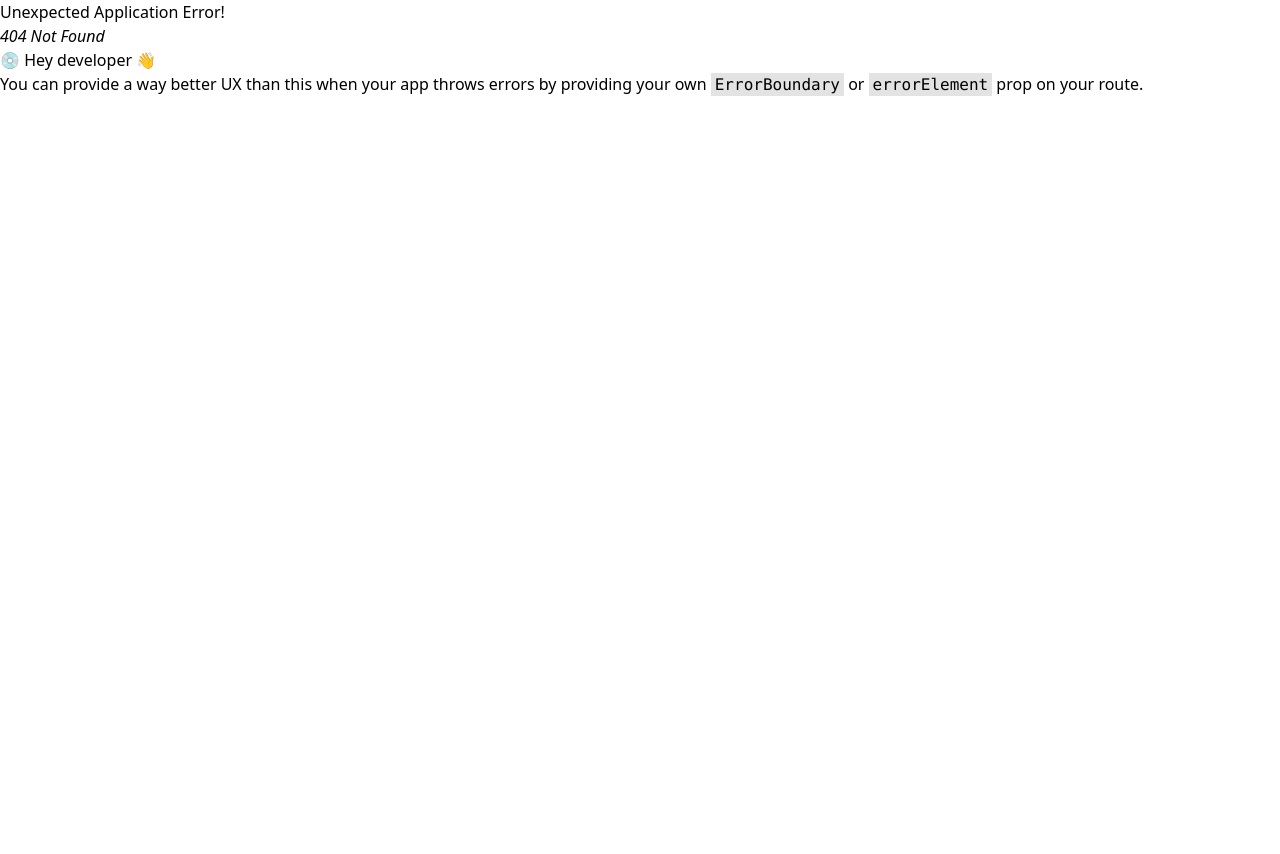
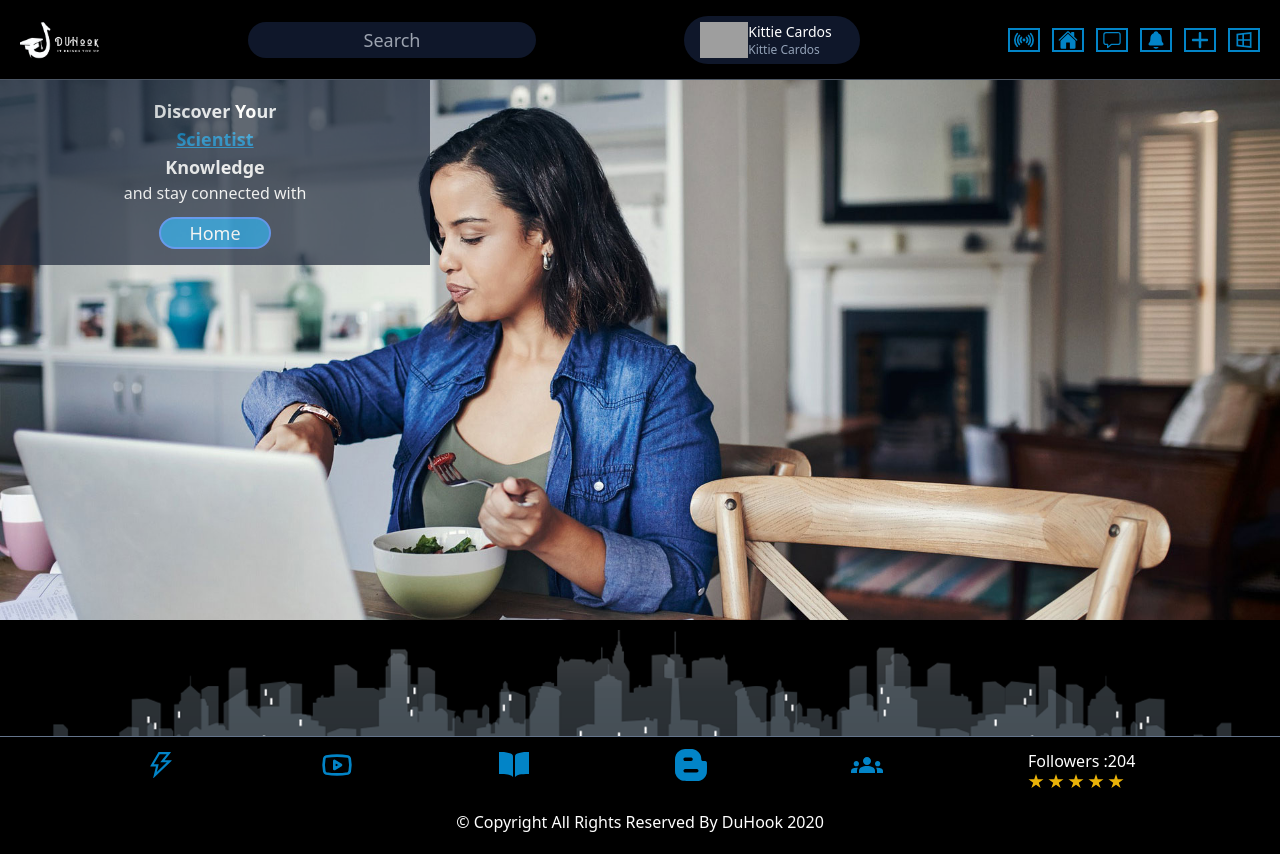
Before and after one commit to s4bbi/duhook, a React (Vite) app: page /companyhome in a window 1280 px wide. Before the commit this address had no page. Before the commit the page ends 800 px from the top, so only its background shows below. Built offline with nearby package versions, Linux system fonts and the light colour scheme; grey boxes are pictures that could not be loaded.

Commit message:
test-msg

```diff
--- a/src/main.jsx
+++ b/src/main.jsx
@@ -6,6 +6,7 @@ import Header from './components/Header.jsx'
 import Footer from './components/Footer.jsx'
 import Homepage from './pages/Homepage.jsx'
 import BottomNav from './components/BottomNav.jsx'
+import CompanyHome from './pages/CompanyHome.jsx'
 
 const AppComponent = () => {
   return (
@@ -26,6 +27,10 @@ const AppRouter = createBrowserRouter([
       {
         path: '/',
         element: <Homepage/>,
+      },
+      {
+        path: '/companyhome',
+        element: <CompanyHome/>,
       }
     ]
   }
--- /dev/null
+++ b/src/pages/CompanyHome.jsx
@@ -0,0 +1,24 @@
+import React from 'react'
+import BgImg from '../assets/Images/slider3.jpg'
+
+const CompanyHome = () => {
+  return (
+    <div>
+        <div className="absolute bg-slate-800 h-[185px] w-[430px] opacity-[0.7] text-white flex flex-col items-center justify-center">
+            <h1 className='text-lg font-semibold '>Discover Your</h1>
+            <h1 className="text-sky-600 underline text-lg font-semibold">Scientist</h1>
+            <h1 className='text-lg font-semibold'>Knowledge</h1>
+            <h1 className='text-md'>and stay connected with </h1>
+
+            <button className="btn rounded-full w-24 sm:w-28 bg-sky-600 border-2 border-blue-500 text-white h-8 cursor-pointer hover:rounded-md hover:bg-sky-600 hover:text-white text-lg pb-2 mt-3 font-medium">Home</button>
+        </div>
+        <div>
+           <img src={BgImg} alt="object-cover object-center h-[250px]"></img>
+        </div>
+
+
+    </div>
+  )
+}
+
+export default CompanyHome
```
Also changed, not shown: src/pages/Homepage.jsx (+1 -26 lines), src/assets/images/slider3.jpg (added).
